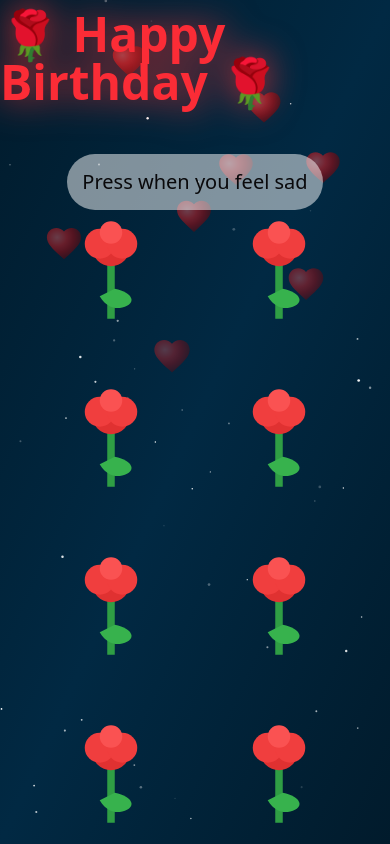
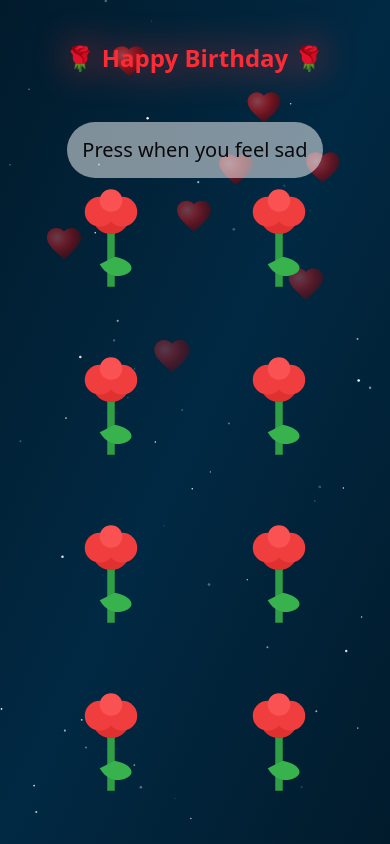
Before and after one commit to AyandaAde/happy-birthday, a Next.js app: page / in a window 390 px wide. Built offline with nearby package versions, Linux system fonts and the light colour scheme.

Commit message:
api/generate-joke and sparkles update

```diff
--- a/app/page.tsx
+++ b/app/page.tsx
@@ -54,9 +54,8 @@ export default function HomePage() {
       <div className="relative z-50 min-h-screen flex flex-col items-center justify-center w-screen h-screen overflow-hidden">
 
         {/* Title */}
-        <div className="relative w-full h-full flex flex-col items-center justify-center z-50">
           <motion.h1
-            className="text-5xl md:text-7xl font-bold text-red-500 mb-12 drop-shadow-[0_0_18px_rgba(255,50,50,0.85)]"
+            className="text-2xl sm:text-3xl md:text-5xl lg:text-7xl font-bold text-red-500 mb-12 drop-shadow-[0_0_18px_rgba(255,50,50,0.85)] mx-auto"
             initial={{ opacity: 0 }}
             animate={{ opacity: 1 }}
             transition={{ duration: 2 }}
@@ -114,7 +113,6 @@ export default function HomePage() {
               particleColor="#FFFFFF"
             />
           </div>
-        </div>
       </div>
     </BackgroundBeamsWithCollision>
   );
```
